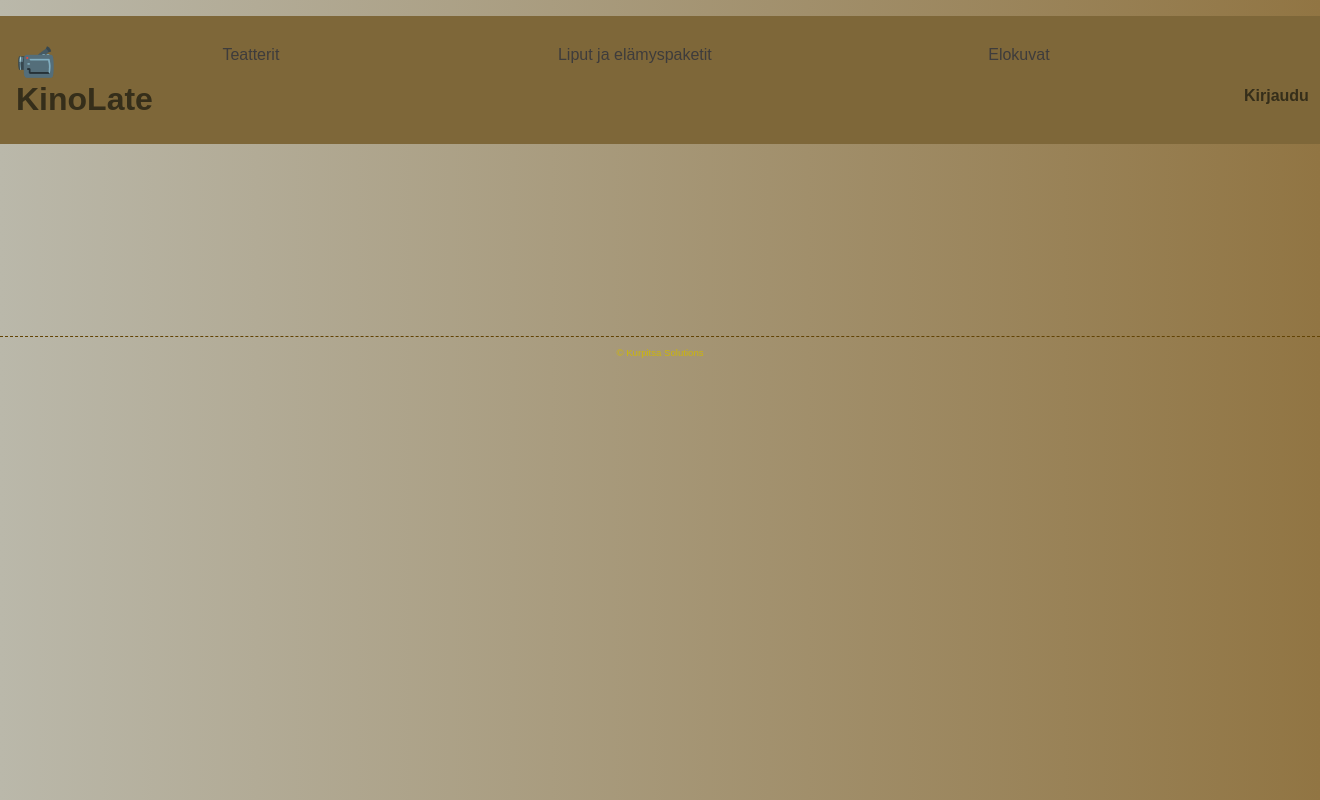
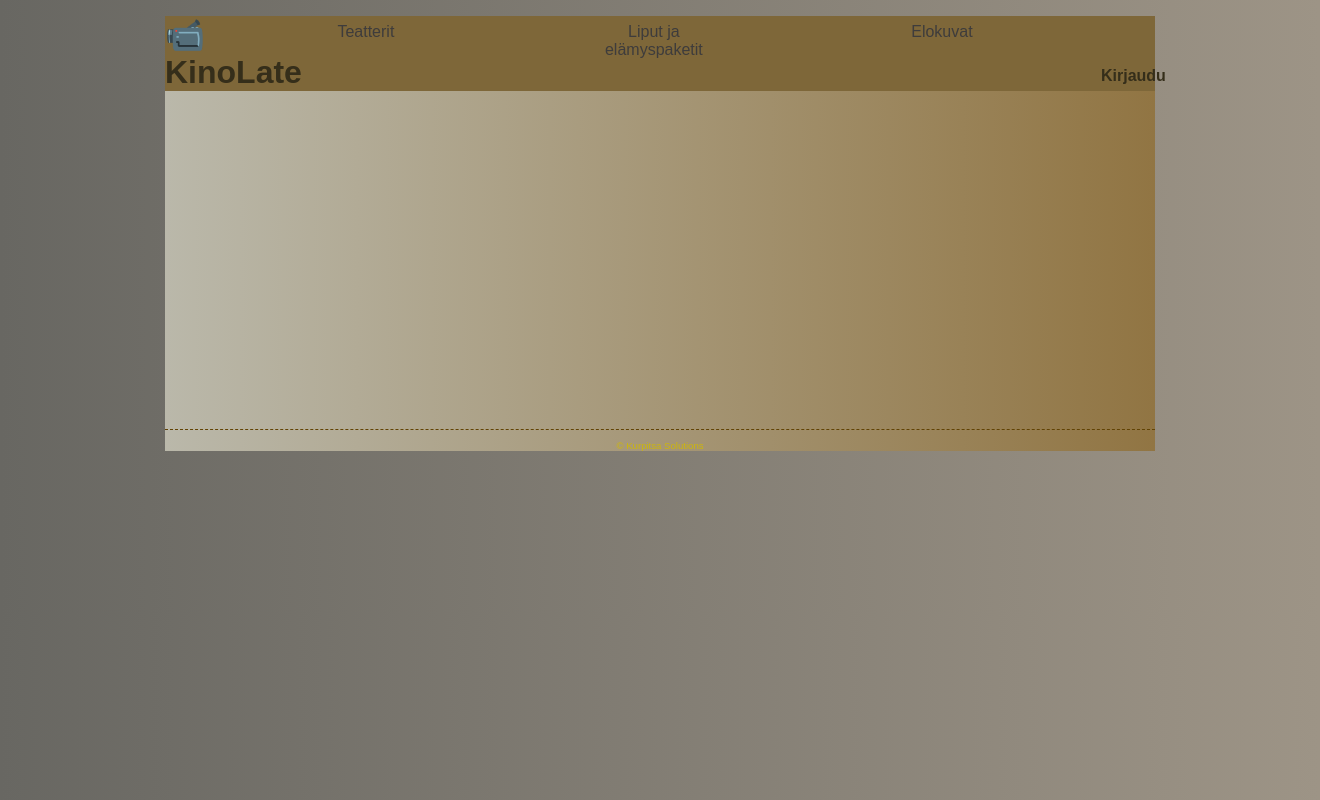
Before and after one commit to LottaSaarinen/kinolate, a PHP site: template src/view/template.php in a window 1320 px wide. Run offline with PHP 8.4, Linux system fonts and the light colour scheme; the template is opened without the code that fills it, so the values that code supplies are empty.

Commit message:
yhdistetty kinoseposta tuotuja filejä

```diff
--- a/public/styles/styles.css
+++ b/public/styles/styles.css
@@ -1,15 +1,24 @@
 @import url('https://fonts.googleapis.com/css2?family=Rubik:wght@400;600&display=swap');
+* {
+  padding: 0;
+  margin: 0;
+  box-sizing: border-box;
+}
+html {
+  font-family: 'Rubik', sans-serif;
+  background: rgb(95, 72, 1);
+  background: linear-gradient(to right, #686762 0%, #9d9486 100%);;
+}
 
 body {
 
     font-family: sans-serif;
-    color: rgb(240, 241, 214);
+    color: rgb(39, 39, 37);
     background: linear-gradient(to right, #bab8aa 0%, #917543 100%);
     font-weight: 500;
     font-style: normal;
     text-align: center;
-    font-size: 30;
-    max-width: auto;
+    max-width: 75%;
     height: auto;
     margin-top: 1em;
     margin-bottom: 1em;
@@ -22,11 +31,9 @@ header {
   background-color: #7e6739;
   display: flex;
   flex-direction: row;
-  justify-content: space-between;
+
   align-items: center;
-  padding-right: 1em;
-  padding-left: 1em;
-  margin-bottom: 10em;
+  margin-bottom: 8em;
 }
 
 header h1 {
@@ -49,26 +56,26 @@ header h2 {
 
  header p2 {
   display: grid;
-  grid-template-columns: 12em 0em 0em 12em;
-  color: grey;
+  grid-template-columns: 8em 0em 0em 10em;
+  color: rgb(111, 108, 108);
   font-size: 1rem;
   margin-right:20;
 }
 
 img{
-    width:50%;
+    width:60%;
     height:auto;
 
 }
 p1{
   margin-right: 55rem;
-  font-size: 70%;
+  font-size: 2rem;
   color: rgb(90, 86, 74);
 
 }
 
 p{
-    font-size: 80%;
+    font-size: 2rem;
    color: rgb(53, 46, 26);
     align-items: center;
     text-align: center;
@@ -81,19 +88,15 @@ a:hover {
 }
 
 ul {
-  font-size: 50%;
+  font-size: 2rem;
   list-style-type: none;
-  margin: 11,0,0,20em;
-  padding: 2px;
   overflow: hidden;
   background-color:none;
   display: flex;
-  justify-content: space-around;
   flex-direction: row;
   margin-top: -0.4rem;
-  text-align: center;
-  align-items: center;
   max-width: auto;
+
 }
 
 li a, .dropbtn {
@@ -108,14 +111,12 @@ li a, .dropbtn {
   display: none;
   position: absolute;
   background-color: none;
-  min-width: auto;
-  z-index: 1;
   align-items: center;
-  max-width: auto;
+
 }
 .dropdown-content a {
   color:none;
-  padding: 18px 10px;
+
   text-decoration: none;
   display: block;
   text-align: center;
@@ -263,6 +264,7 @@ li a, .dropbtn {
     font-size: 60%;
     text-align: center;
     margin-top: 20em;
+    margin-bottom: 10rem;
   }
 
   footer hr {
--- a/src/model/haelippu.php
+++ b/src/model/haelippu.php
@@ -8,7 +8,7 @@ function haelippu($idlippu,$idhenkilo,$idnaytos) {
 }
 
 function lisaalippu($idlippu,$idhenkilo,$idnaytos) {
-  DB::run('INSERT INTO liput ($idlippu,idhenkilo, idnaytos) VALUE (?,?,?)',
+  DB::run('INSERT INTO liput ($idlippu,$idhenkilo,$idnaytos) VALUE (?,?,?)',
           [$idlippu,$idhenkilo,$idnaytos]);
   return DB::lastInsertId();
 }
--- a/src/view/etusivu.php
+++ b/src/view/etusivu.php
@@ -9,7 +9,7 @@ $this->layout('template', ['title' => 'Etusivu'])
 
 
 <p>Tervetuloa unohtumattomaan elokuvaelämykseen Helsinkiin, Turkuun, Tampereelle, Vaasaan ja Rovaniemelle!<br>
- Järjestä lasten tai aikuisten syntymäpäiväjuhlat tai rentoudu ystävien kanssa elokuvaelämyspaketin parissa.<br>
+
 Elokuvateattereissamme panostamme jokaiseen yksityiskohtaan tarjotaksemme sinulle ja seurueellesi parhaan mahdollisen elokuvakokemuksen.
 <br>Viidestä teatteristamme löytyy ravintolat a-oikeuksin sekä kattava kioski<br> Nauti korkealaatuisista ääni- ja kuvanäytöksistä, jotka tempaavat sinut mukaansa elokuvan lumoihin.
 <br> Rentoudu tilavilla istuimillamme ja nauti optimaalisesta katselukokemuksesta ilman häiriöitä. Istuimet tarjoavat mukavuutta ja jalkatilaa, jotta voit keskittyä täysillä elokuvan juoneen.
--- a/src/view/tapahtuma.php
+++ b/src/view/tapahtuma.php
@@ -3,7 +3,7 @@
   $start = new DateTime($tapahtuma['tap_alkaa']);
   $end = new DateTime($tapahtuma['tap_loppuu']);
 ?>
-
+<h1> Luomalla tilin pääset ilmottautumaan mukaan tapahtumaan</h1>
 <h1><?=$tapahtuma['nimi']?></h1>
 <div><?=$tapahtuma['kuvaus']?></div>
 <div>Alkaa: <?=$start->format('j.n.Y G:i')?></div>
--- a/src/view/template.php
+++ b/src/view/template.php
@@ -16,15 +16,12 @@
          <div class="dropdown-content">
 
          <p2> <a href="teatterit">Helsinki, Turku, Tampere, Vaasa, Rovaniemi</a></p2>
-         <p2><a href="elamyslomake">Elämyspaketit ja tarjouspyyntölomake</a></p2>
-         <p2><a href="etusivu">etusivu</a></p2>
 
         <li class="dropdown">
         <p2><a href="javascript:void(0)" class="dropbtn">Liput ja elämyspaketit</a></p2>
  <div class="dropdown-content">
  <p2> <a href="liput">Liput</a></p2>
  <p2><a href="elamyslomake">Elämyspaketit ja tarjouspyyntölomake</a></p2>
- <p2><a href="tapahtumat">Yleiset teemaillat</a></p2>
 
  <li class="dropdown">
  <p2><a href="javascript:void(0)" class="dropbtn">Elokuvat</a></p2>
@@ -32,6 +29,8 @@
  <p2> <a href="haku">Kaikki elokuvat</a></p2>
  <p2>  <a href="tulossa">Tulossa olevat elokuvat</a></p2>
  <p2> <a href="lapset">Lasten elokuvat</a></p2>
+ <p2><a href="tapahtumat">Elokuvateematapahtumat </a></p2>
+
 </div>
 </li>
 </ul>
@@ -51,6 +50,10 @@
 
     </header>
     <section>
+
+</p>
+<br>
+
       <?=$this->section('content')?>
     </section>
     <footer>
```
Also changed, not shown: src/model/naytos.php (+9 -0 lines), src/view/elamyslomake.php (+6 -6 lines), src/view/liput.php (+6 -8 lines), src/view/teatterit.php (+6 -7 lines).
